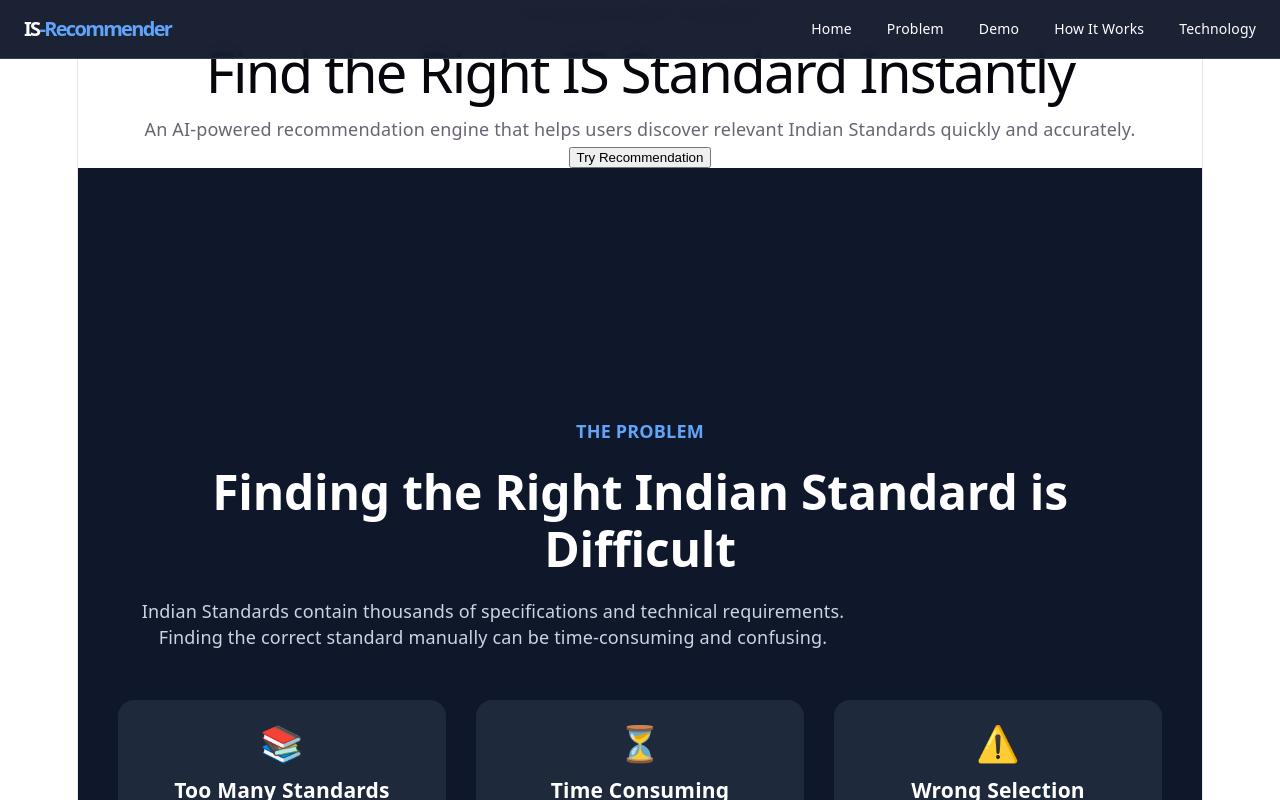
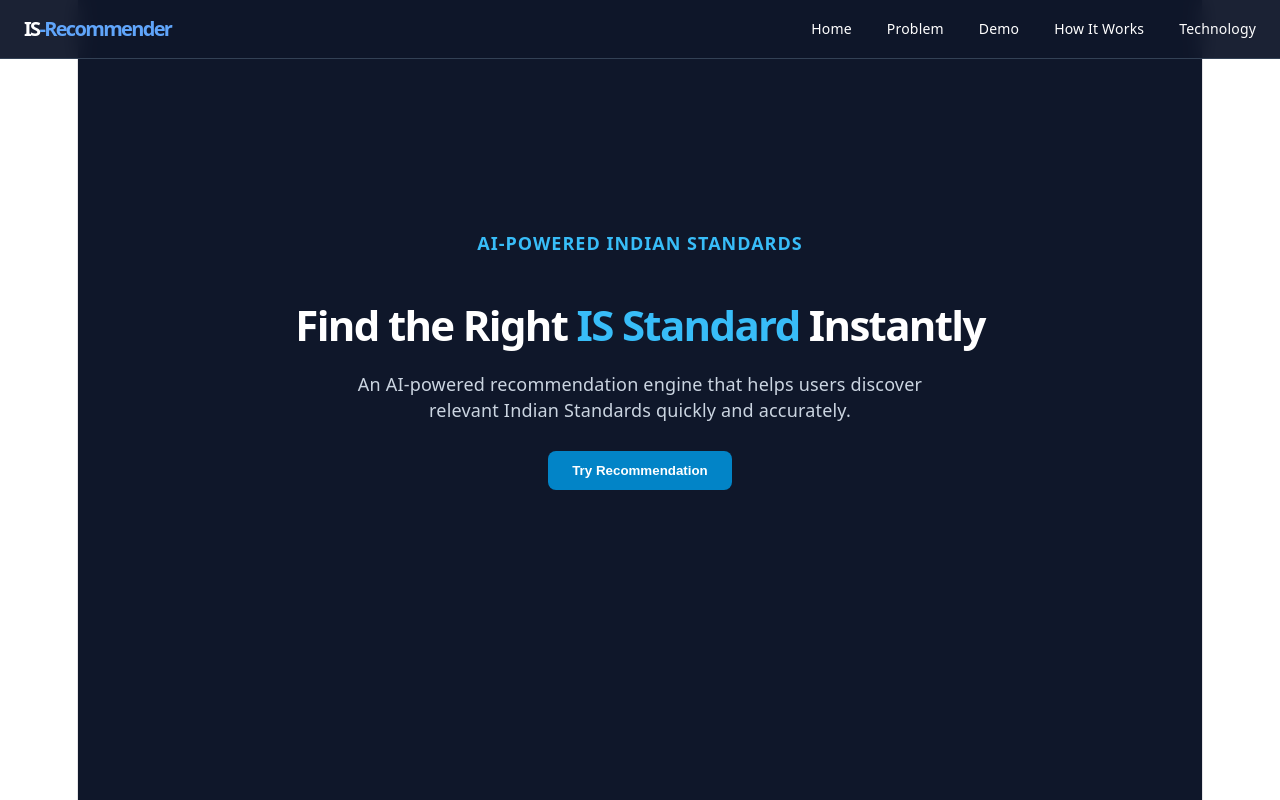
Before and after one commit to nivethak554-oss/is-recommender-react, a React (Vite) app: page / in a window 1280 px wide. Shown: the top 800 px of the page. Built offline with nearby package versions, Linux system fonts and the light colour scheme.

Commit message:
Fix contrast and font color using inline styles

```diff
--- a/src/components/Hero.jsx
+++ b/src/components/Hero.jsx
@@ -9,23 +9,41 @@ function Hero() {
   return (
     <section
       id="home"
-      className="min-h-screen flex flex-col justify-center items-center text-center px-6 py-12"
+      style={{
+        minHeight: "80vh",
+        display: "flex",
+        flexDirection: "column",
+        justifyContent: "center",
+        alignItems: "center",
+        textAlign: "center",
+        padding: "40px 20px",
+        backgroundColor: "#0f172a", // Dark navy blue background
+        color: "#ffffff"
+      }}
     >
-      <p className="text-blue-400 font-semibold mb-4 tracking-wider uppercase">
+      <p style={{ color: "#38bdf8", fontWeight: "600", letterSpacing: "1px", marginBottom: "12px", textTransform: "uppercase" }}>
         AI-Powered Indian Standards
       </p>
 
-      <h1 className="text-4xl md:text-6xl font-bold mb-6 leading-tight text-white max-w-4xl">
-        Find the Right <span className="text-blue-400">IS Standard</span> Instantly
+      <h1 style={{ fontSize: "42px", fontWeight: "bold", color: "#ffffff", marginBottom: "20px", lineHeight: "1.2" }}>
+        Find the Right <span style={{ color: "#38bdf8" }}>IS Standard</span> Instantly
       </h1>
 
-      <p className="text-gray-300 max-w-2xl mb-8 text-lg">
+      <p style={{ color: "#cbd5e1", fontSize: "18px", maxWidth: "600px", marginBottom: "28px" }}>
         An AI-powered recommendation engine that helps users discover relevant Indian Standards quickly and accurately.
       </p>
 
       <button
         onClick={goToDemo}
-        className="px-6 py-3 bg-blue-500 text-white font-medium rounded-lg hover:bg-blue-600 transition-colors shadow-lg"
+        style={{
+          padding: "12px 24px",
+          backgroundColor: "#0284c7",
+          color: "#ffffff",
+          fontWeight: "bold",
+          borderRadius: "8px",
+          border: "none",
+          cursor: "pointer"
+        }}
       >
         Try Recommendation
       </button>
```
